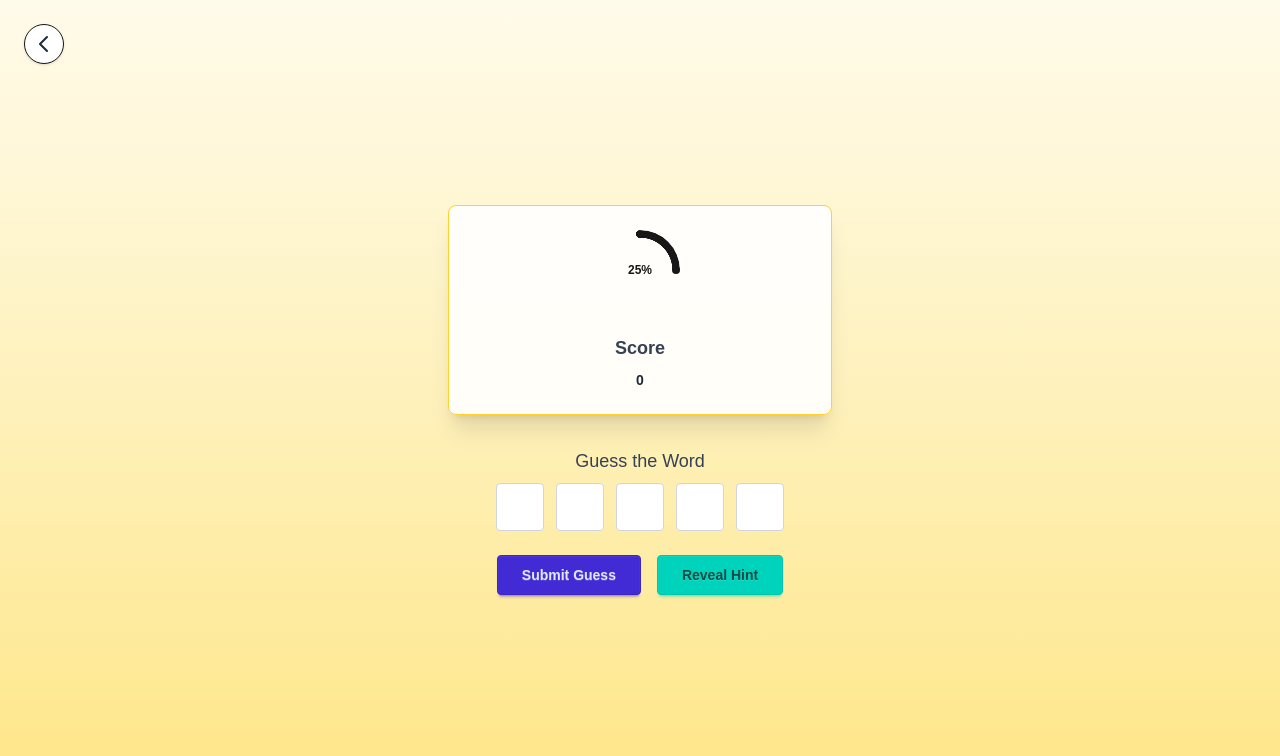
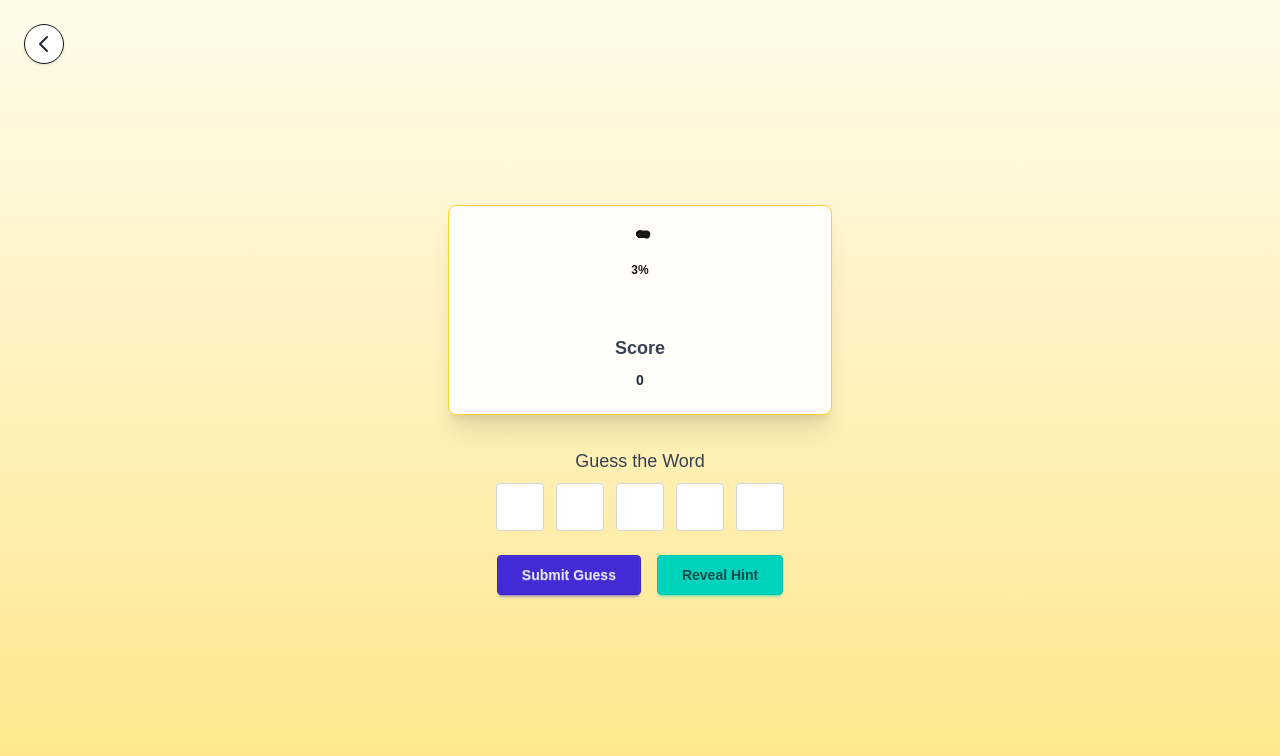
Before and after one commit to SantinoGiordano/WoordleFrontend, a Next.js app: page /speedRun in a window 1280 px wide. Shown: the top 756 px of the page. Built offline with nearby package versions, Linux system fonts and the light colour scheme; no server answers; sample sign-in values are in the browser's storage.

Commit message:
changed to be 3 min

```diff
--- a/app/(root)/speedRun/page.tsx
+++ b/app/(root)/speedRun/page.tsx
@@ -43,7 +43,7 @@ export default function Home() {
   }, []);
 
   useEffect(() => {
-    const totalTime = 20; // this is in seconds for demo, change to 180 for 3 minutes / CHANGE THIS LATER
+    const totalTime = 180; // this is in seconds for demo, change to 180 for 3 minutes / CHANGE THIS LATER
     let timeElapsed = 0;
     const interval = setInterval(() => {
       timeElapsed++;
@@ -61,7 +61,7 @@ export default function Home() {
     const [progress, setProgress] = useState(0);
 
     useEffect(() => {
-      const totalTime = 20; // this is in seconds for demo, change to 180 for 3 minutes / CHANGE THIS LATER
+      const totalTime = 189; // this is in seconds for demo, change to 180 for 3 minutes / CHANGE THIS LATER
       let timeElapsed = 0;
       const interval = setInterval(() => {
         timeElapsed++;
@@ -79,8 +79,11 @@ export default function Home() {
       <div className="flex flex-col items-center gap-2 w-full max-w-xs">
         <div
           className="radial-progress"
-
-          style={{ "--value": progress } as React.CSSProperties & { "--value": number }}
+          style={
+            { "--value": progress } as React.CSSProperties & {
+              "--value": number;
+            }
+          }
           aria-valuenow={progress}
           role="progressbar"
         >
```
